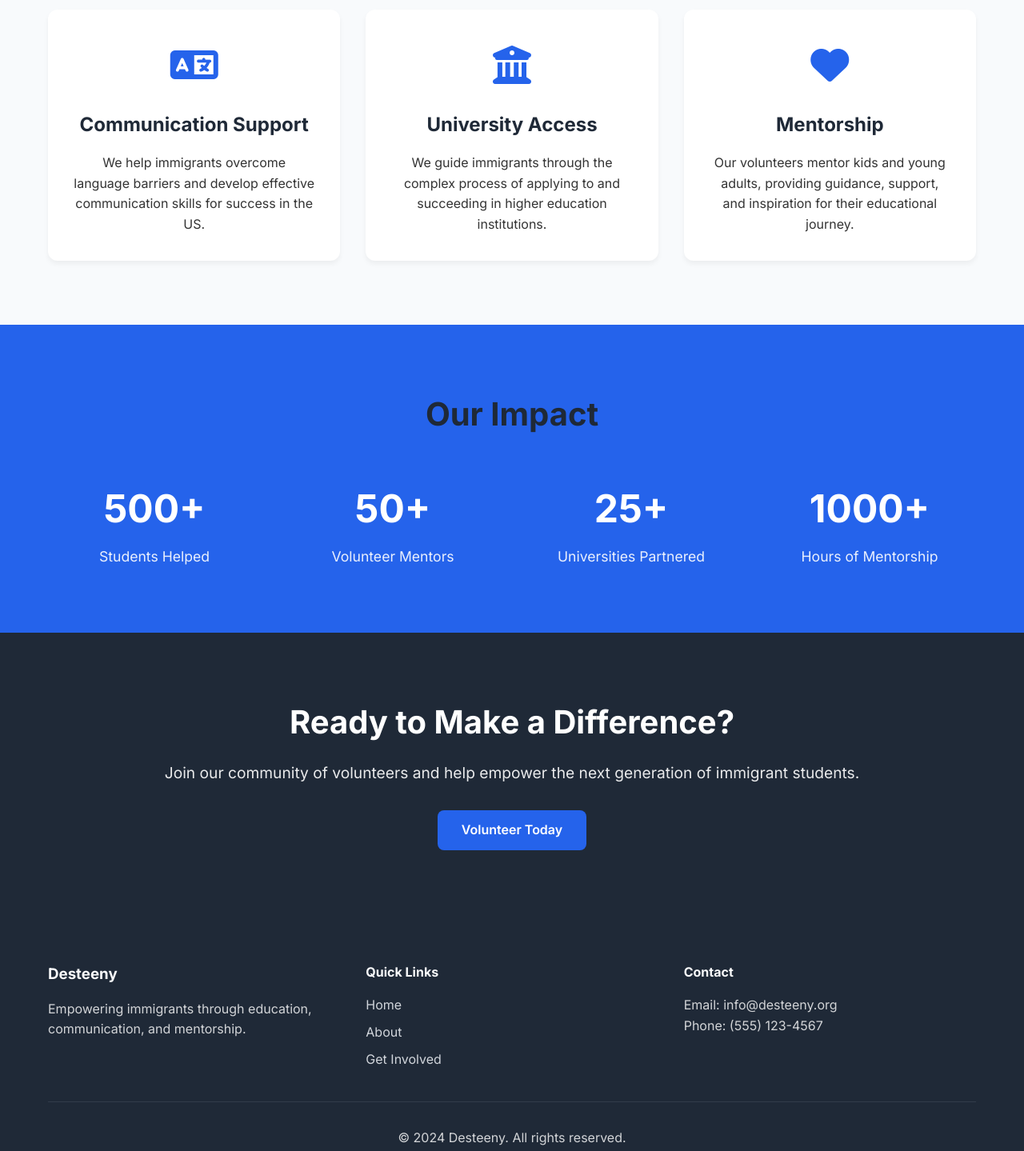
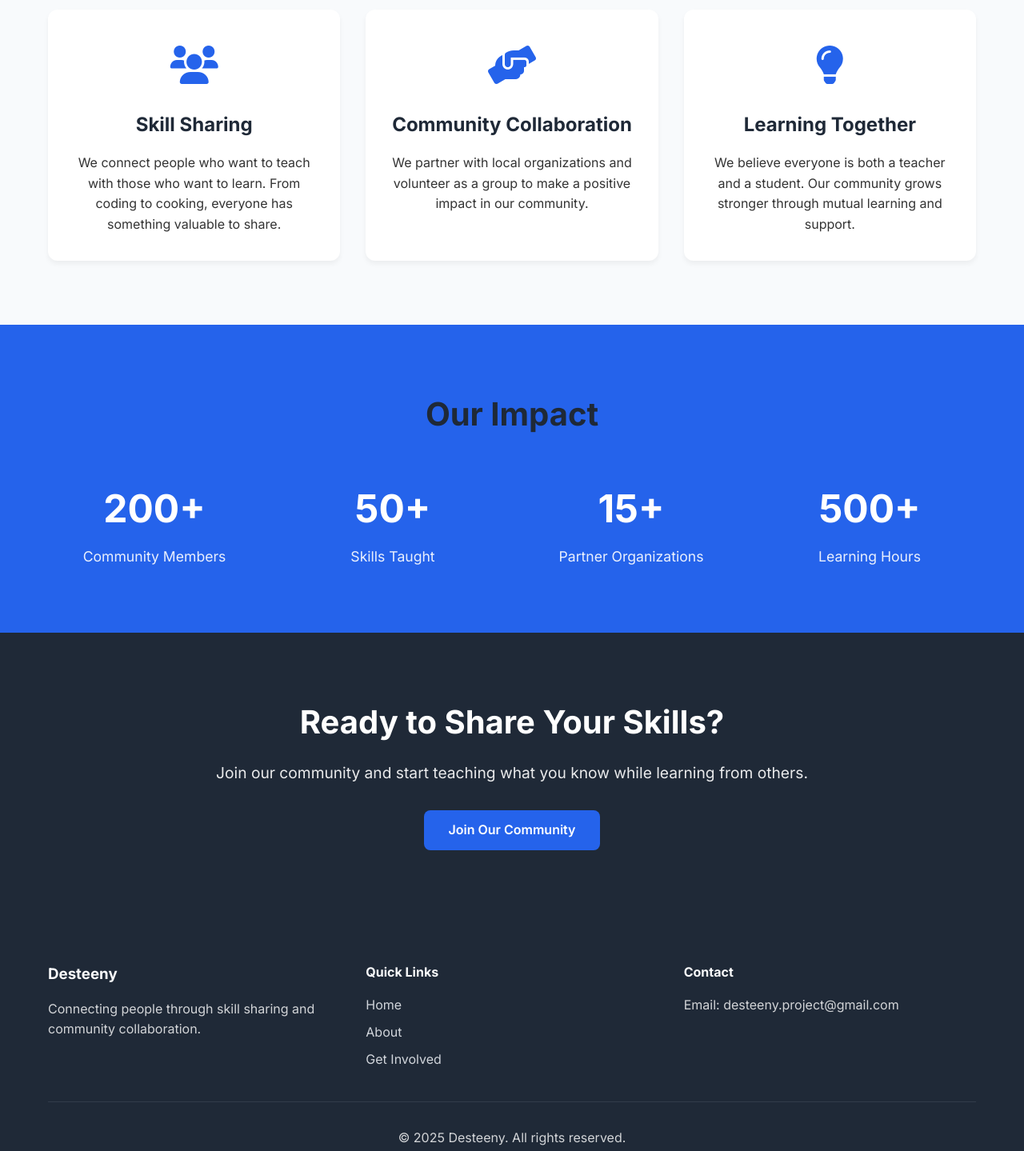
Before and after one commit to KCheburek/desteenyC, a plain HTML site: page index.html in a window 1280 px wide. Shown: the part 980-2419 px from the top of the page at 80% size. Drawn offline with Linux system fonts and the light colour scheme.

Commit message:
Update index.html

```diff
--- a/index.html
+++ b/index.html
@@ -3,7 +3,7 @@
 <head>
     <meta charset="UTF-8">
     <meta name="viewport" content="width=device-width, initial-scale=1.0">
-    <title>Desteeny - Empowering Immigrants Through Education</title>
+    <title>Desteeny - Connecting People Through Skill Sharing</title>
     <link rel="stylesheet" href="styles.css">
     <link href="https://fonts.googleapis.com/css2?family=Inter:wght@300;400;500;600;700&display=swap" rel="stylesheet">
     <link rel="stylesheet" href="https://cdnjs.cloudflare.com/ajax/libs/font-awesome/6.0.0/css/all.min.css">
@@ -38,8 +38,8 @@
     <section class="hero">
         <div class="hero-container">
             <div class="hero-content">
-                <h1 class="hero-title">Empowering Immigrants Through Education</h1>
-                <p class="hero-subtitle">Desteeny helps immigrants in the US communicate effectively and achieve their dreams of higher education through mentorship, volunteer programs, and community support.</p>
+                <h1 class="hero-title">Connecting People Through Skill Sharing</h1>
+                <p class="hero-subtitle">Desteeny brings people together to teach and learn from each other. Whether you know coding, cooking, languages, or any skill, we create opportunities for everyone to share knowledge and grow together.</p>
                 <div class="hero-buttons">
                     <a href="about.html" class="btn btn-primary">Learn More</a>
                     <a href="involvement.html" class="btn btn-secondary">Get Involved</a>
@@ -62,24 +62,24 @@
             <div class="mission-grid">
                 <div class="mission-card">
                     <div class="mission-icon">
-                        <i class="fas fa-language"></i>
+                        <i class="fas fa-users"></i>
                     </div>
-                    <h3>Communication Support</h3>
-                    <p>We help immigrants overcome language barriers and develop effective communication skills for success in the US.</p>
+                    <h3>Skill Sharing</h3>
+                    <p>We connect people who want to teach with those who want to learn. From coding to cooking, everyone has something valuable to share.</p>
                 </div>
                 <div class="mission-card">
                     <div class="mission-icon">
-                        <i class="fas fa-university"></i>
+                        <i class="fas fa-hands-helping"></i>
                     </div>
-                    <h3>University Access</h3>
-                    <p>We guide immigrants through the complex process of applying to and succeeding in higher education institutions.</p>
+                    <h3>Community Collaboration</h3>
+                    <p>We partner with local organizations and volunteer as a group to make a positive impact in our community.</p>
                 </div>
                 <div class="mission-card">
                     <div class="mission-icon">
-                        <i class="fas fa-heart"></i>
+                        <i class="fas fa-lightbulb"></i>
                     </div>
-                    <h3>Mentorship</h3>
-                    <p>Our volunteers mentor kids and young adults, providing guidance, support, and inspiration for their educational journey.</p>
+                    <h3>Learning Together</h3>
+                    <p>We believe everyone is both a teacher and a student. Our community grows stronger through mutual learning and support.</p>
                 </div>
             </div>
         </div>
@@ -91,20 +91,20 @@
             <h2 class="section-title">Our Impact</h2>
             <div class="impact-stats">
                 <div class="stat">
-                    <h3>500+</h3>
-                    <p>Students Helped</p>
+                    <h3>200+</h3>
+                    <p>Community Members</p>
                 </div>
                 <div class="stat">
                     <h3>50+</h3>
-                    <p>Volunteer Mentors</p>
+                    <p>Skills Taught</p>
                 </div>
                 <div class="stat">
-                    <h3>25+</h3>
-                    <p>Universities Partnered</p>
+                    <h3>15+</h3>
+                    <p>Partner Organizations</p>
                 </div>
                 <div class="stat">
-                    <h3>1000+</h3>
-                    <p>Hours of Mentorship</p>
+                    <h3>500+</h3>
+                    <p>Learning Hours</p>
                 </div>
             </div>
         </div>
@@ -113,9 +113,9 @@
     <!-- CTA Section -->
     <section class="cta">
         <div class="container">
-            <h2>Ready to Make a Difference?</h2>
-            <p>Join our community of volunteers and help empower the next generation of immigrant students.</p>
-            <a href="involvement.html" class="btn btn-primary">Volunteer Today</a>
+            <h2>Ready to Share Your Skills?</h2>
+            <p>Join our community and start teaching what you know while learning from others.</p>
+            <a href="involvement.html" class="btn btn-primary">Join Our Community</a>
         </div>
     </section>
 
@@ -123,10 +123,10 @@
     <footer class="footer">
         <div class="container">
             <div class="footer-content">
-                <div class="footer-section">
-                    <h3>Desteeny</h3>
-                    <p>Empowering immigrants through education, communication, and mentorship.</p>
-                </div>
+                                    <div class="footer-section">
+                        <h3>Desteeny</h3>
+                        <p>Connecting people through skill sharing and community collaboration.</p>
+                    </div>
                 <div class="footer-section">
                     <h4>Quick Links</h4>
                     <ul>
@@ -137,12 +137,11 @@
                 </div>
                 <div class="footer-section">
                     <h4>Contact</h4>
-                    <p>Email: info@desteeny.org</p>
-                    <p>Phone: (555) 123-4567</p>
+                    <p>Email: desteeny.project@gmail.com</p>
                 </div>
             </div>
             <div class="footer-bottom">
-                <p>&copy; 2024 Desteeny. All rights reserved.</p>
+                <p>&copy; 2025 Desteeny. All rights reserved.</p>
             </div>
         </div>
     </footer>
```
